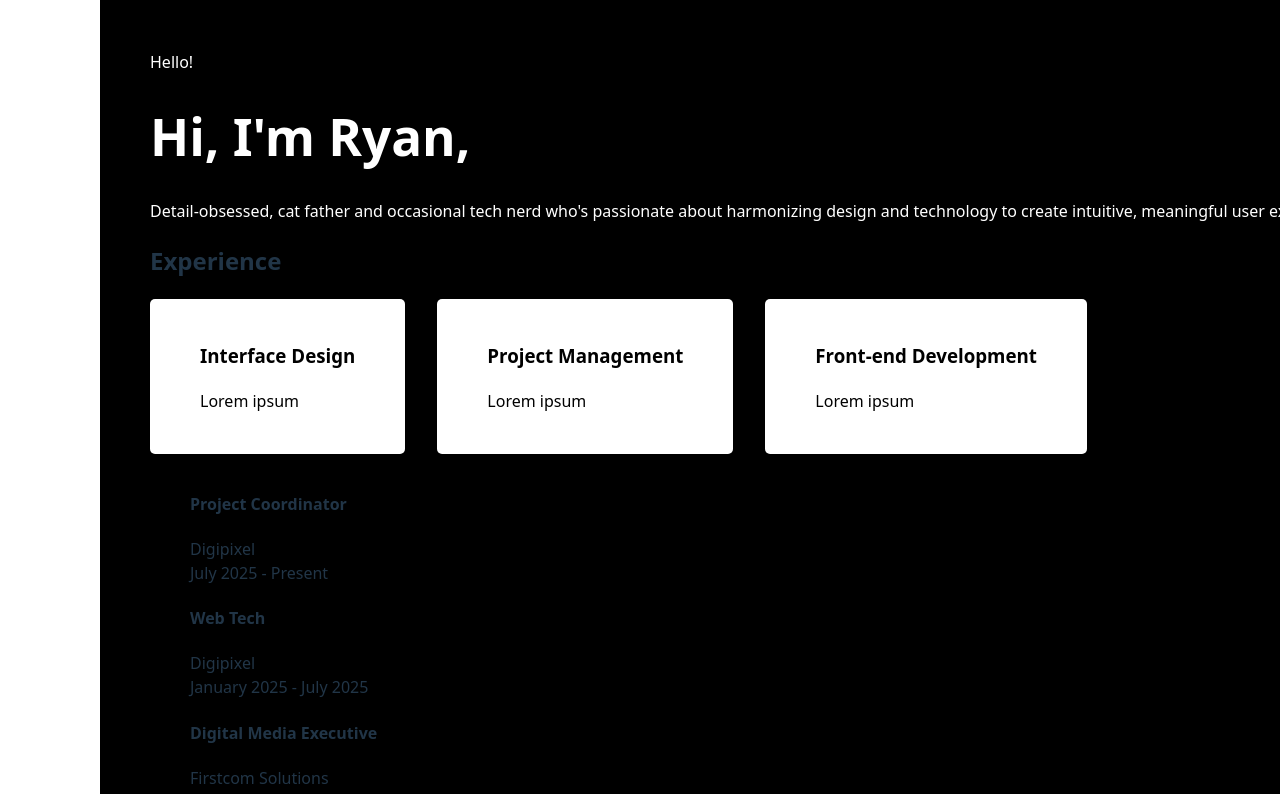
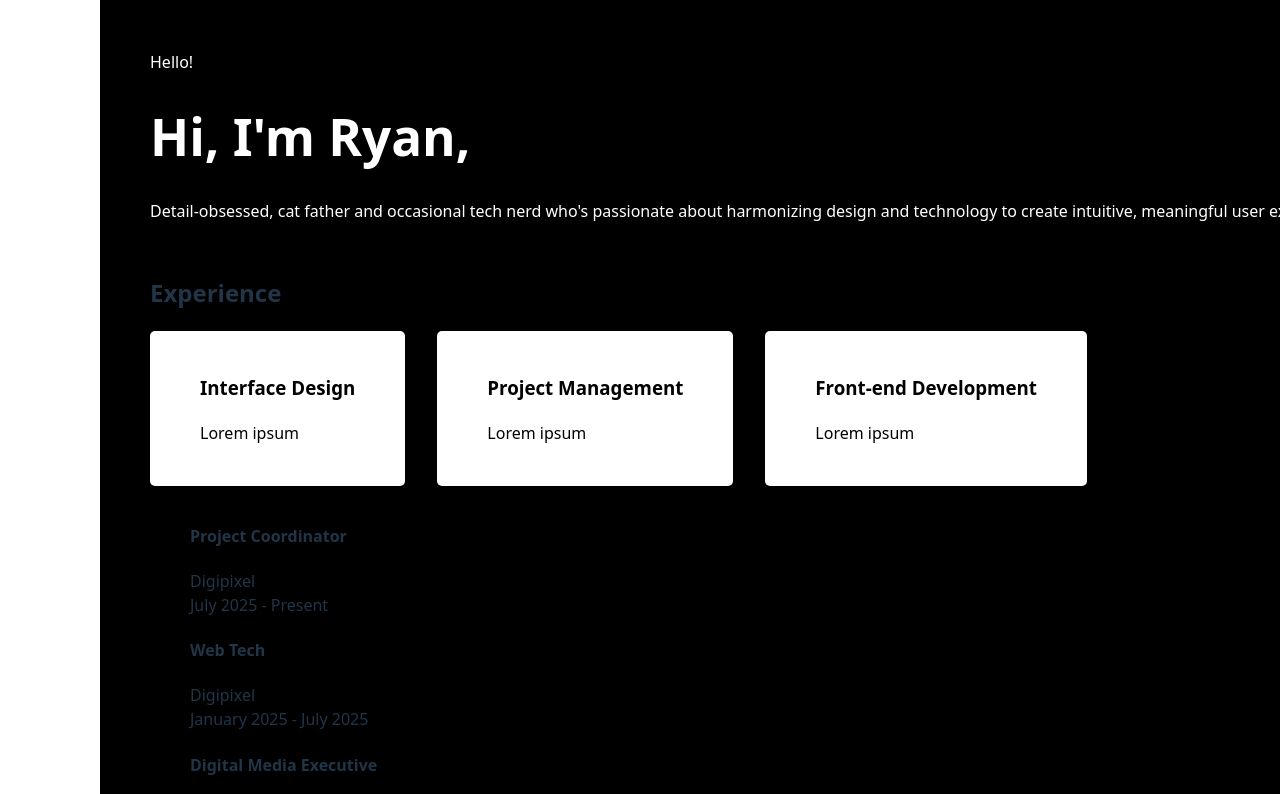
Before and after one commit to gipsoong/gipsoong.com, a React (Vite) app in the folder source/: page / in a window 1280 px wide. Shown: the top 794 px of the page. Built offline with nearby package versions, Linux system fonts and the light colour scheme.

Commit message:
Add classname to landing wrapper div. Specify flex for landing-wrapper and add a gap for some spacing between the sections.

```diff
--- a/source/components/Landing.jsx
+++ b/source/components/Landing.jsx
@@ -1,6 +1,6 @@
 export default function Landing() {
     return (
-        <div>
+        <div className="landing-wrapper">
             <div className='intro'>
                 <span>Hello!</span>
                 <h1>Hi, I'm Ryan,</h1>
--- a/source/src/App.css
+++ b/source/src/App.css
@@ -126,3 +126,9 @@ a {
 .tech-stack-cards:hover {
     transform: scale(1.025);
 }
+
+.landing-wrapper {
+    display: flex;
+    flex-direction: column;
+    gap: 1em;
+}
```
